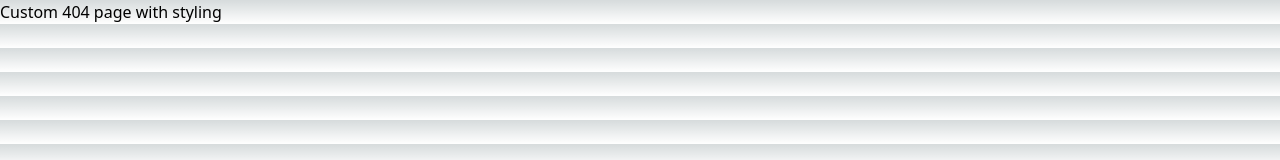
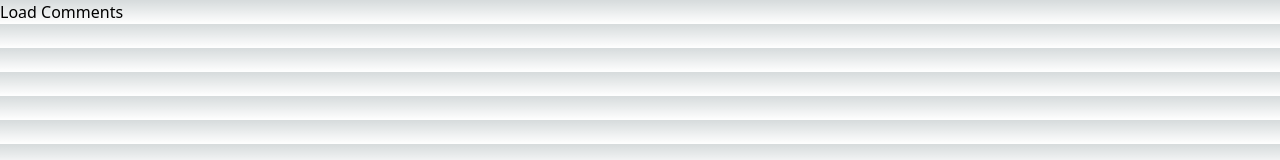
Before and after one commit to Techbite-sudo/next-done, a Next.js app: page /comments in a window 1280 px wide. Before the commit this address had no page. Shown: the top 160 px of the page. Built offline with nearby package versions, Linux system fonts and the light colour scheme.

Commit message:
GET API Request handling

```diff
--- /dev/null
+++ b/data/comments.js
@@ -0,0 +1,14 @@
+export const comments = [
+    {
+        id: 1,
+        text: 'This is the first comment',
+    },
+    {
+        id: 2,
+        text: 'This is the second comment',
+    },
+    {
+        id: 3,
+        text: 'This is the third comment',
+    }
+]
--- /dev/null
+++ b/pages/api/comments/index.js
@@ -0,0 +1,5 @@
+import { comments } from "@/data/comments";
+
+export default function handler(req, res){
+    res.status(200).json(comments)
+}
--- /dev/null
+++ b/pages/comments/index.js
@@ -0,0 +1,28 @@
+import { useState } from "react"
+
+export default function CommentsPage(){
+    const [comments, setComments] = useState([])
+
+    const fetchComments = async () => {
+        const response = await fetch('/api/comments')
+        const data = await response.json()
+        setComments(data)
+
+    }
+
+    return(
+        <div>
+            <button onClick={fetchComments}>
+                Load Comments
+            </button>
+            {comments.map((comment) => {
+                return(
+                    <div key={comment.id}>
+                        <h2>{comment.id} {comment.text}</h2>
+                    </div>
+                )
+            })}
+
+        </div>
+    )
+}
```
